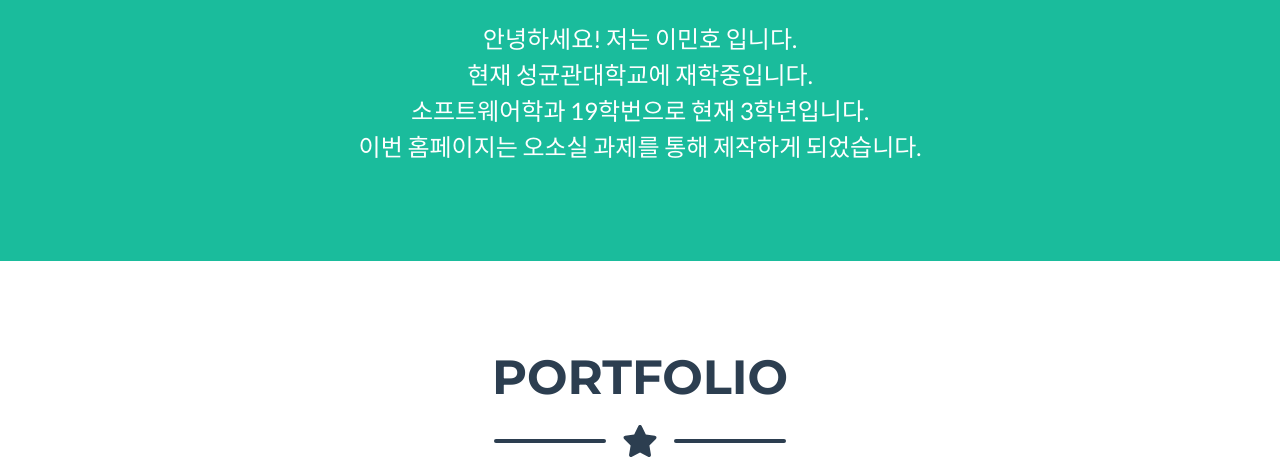
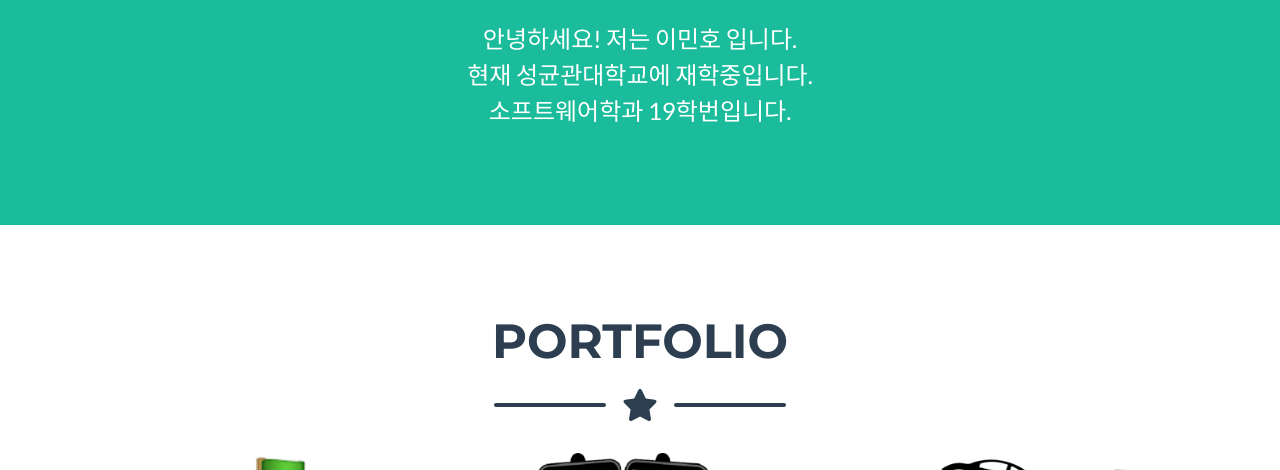
Before and after one commit to minoooo119/check, a plain HTML site: page index.html in a window 1280 px wide. Shown: the part 630-1100 px from the top of the page. Drawn offline with nearby package versions, Linux system fonts and the light colour scheme.

Commit message:
Update index.html

```diff
--- a/index.html
+++ b/index.html
@@ -52,9 +52,7 @@
                     <br />
                     현재 성균관대학교에 재학중입니다.
                     <br />
-                    소프트웨어학과 19학번으로 현재 3학년입니다.
-                    <br />
-                    이번 홈페이지는 오소실 과제를 통해 제작하게 되었습니다.
+                    소프트웨어학과 19학번입니다.
 
 
                 </p>
```
